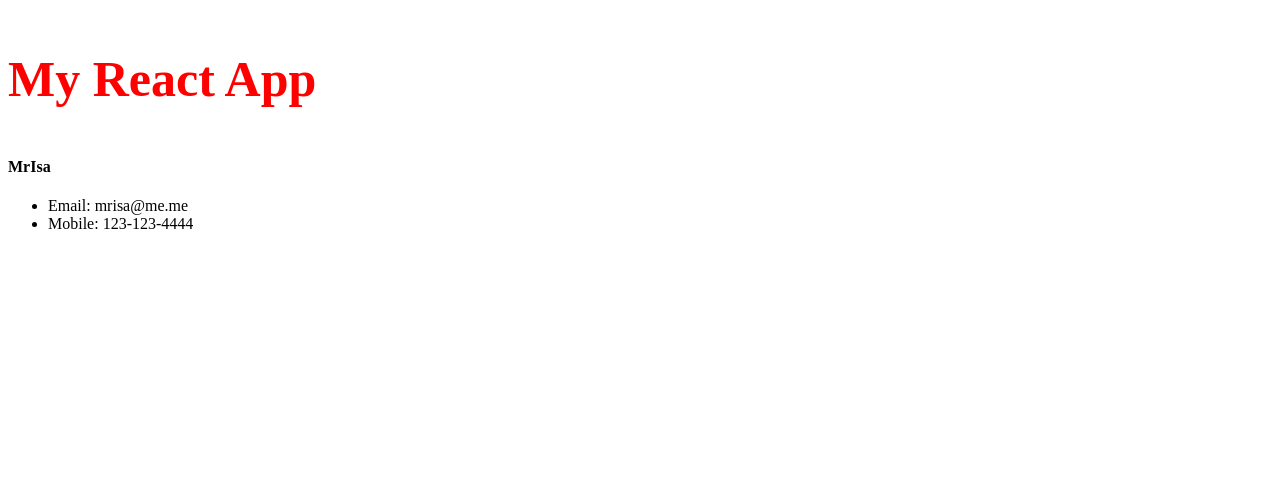
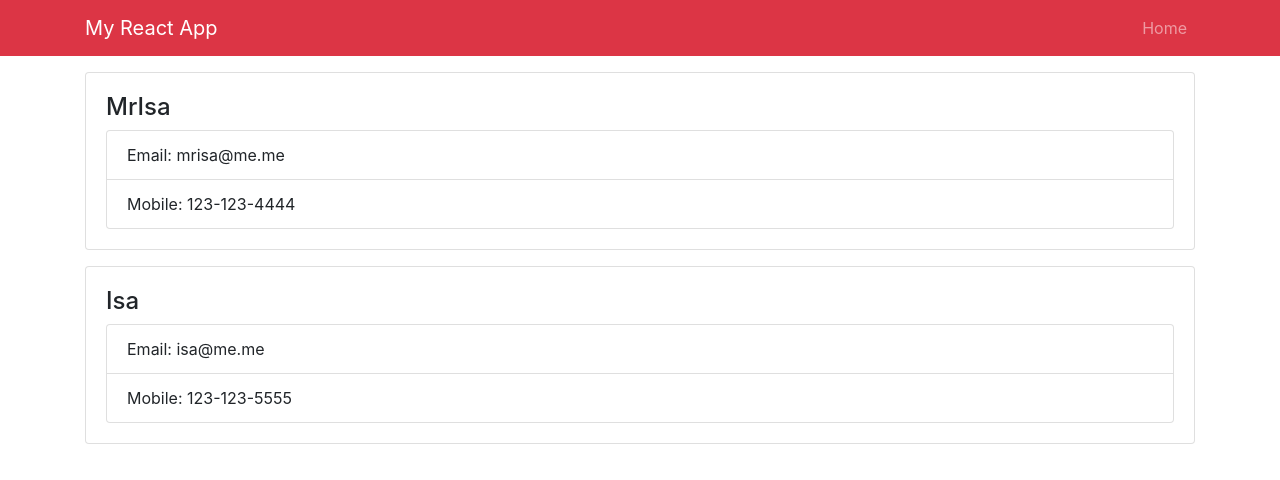
Before and after one commit to Isaabomohana/react-contactmanager, a React (Create React App) app: page / in a window 1280 px wide. Shown: the top 480 px of the page. Built offline with nearby package versions, Linux system fonts and the light colour scheme.

Commit message:
add bootstrap then nav & cards

```diff
--- a/package.json
+++ b/package.json
@@ -3,6 +3,9 @@
   "version": "0.1.0",
   "private": true,
   "dependencies": {
+    "bootstrap": "^4.1.3",
+    "jquery": "^1.9.1",
+    "popper.js": "^1.14.4",
     "react": "^16.4.2",
     "react-dom": "^16.4.2",
     "react-scripts": "1.1.5"
--- a/src/App.js
+++ b/src/App.js
@@ -2,13 +2,17 @@
 import Contact from "./components/Contact";
 import "./App.css";
 import Header from "./components/Header";
+import "bootstrap/dist/css/bootstrap.min.css";
 
 class App extends Component {
   render() {
     return (
       <div className="App">
         <Header />
-        <Contact name="MrIsa" email="mrisa@me.me" mob="123-123-4444" />
+        <div className="container">
+          <Contact name="MrIsa" email="mrisa@me.me" mob="123-123-4444" />
+          <Contact name="Isa" email="isa@me.me" mob="123-123-5555" />
+        </div>
       </div>
     );
   }
--- a/src/components/Contact.js
+++ b/src/components/Contact.js
@@ -10,11 +10,11 @@
   render() {
     const { name, email, mob } = this.props;
     return (
-      <div>
+      <div className="card card-body mb-3">
         <h4>{name} </h4>
-        <ul>
-          <li>Email: {email}</li>
-          <li>Mobile: {mob}</li>
+        <ul className="list-group">
+          <li className="list-group-item">Email: {email}</li>
+          <li className="list-group-item">Mobile: {mob}</li>
         </ul>
       </div>
     );
--- a/src/components/Header.js
+++ b/src/components/Header.js
@@ -4,9 +4,22 @@
 const Header = props => {
   const { brandding } = props;
   return (
-    <div>
-      <h3 style={HeaderStyling}>{brandding}</h3>
-    </div>
+    <nav className="navbar navbar-expand-sm navbar-dark bg-danger mb-3 py-o">
+      <div className="container">
+        <a href="/" className="navbar-brand">
+          {brandding}
+        </a>
+        <div>
+          <ul className="navbar-nav mr-auto">
+            <li className="nav-item">
+              <a href="/" className="nav-link">
+                Home
+              </a>
+            </li>
+          </ul>
+        </div>
+      </div>
+    </nav>
   );
 };
 
@@ -18,9 +31,4 @@
   brandding: PropTypes.string.isRequired
 };
 
-const HeaderStyling = {
-  color: "red",
-  fontSize: "50px"
-};
-
 export default Header;
```
Also changed, not shown: 1 other file (tests, documents, lock files or other folders).
